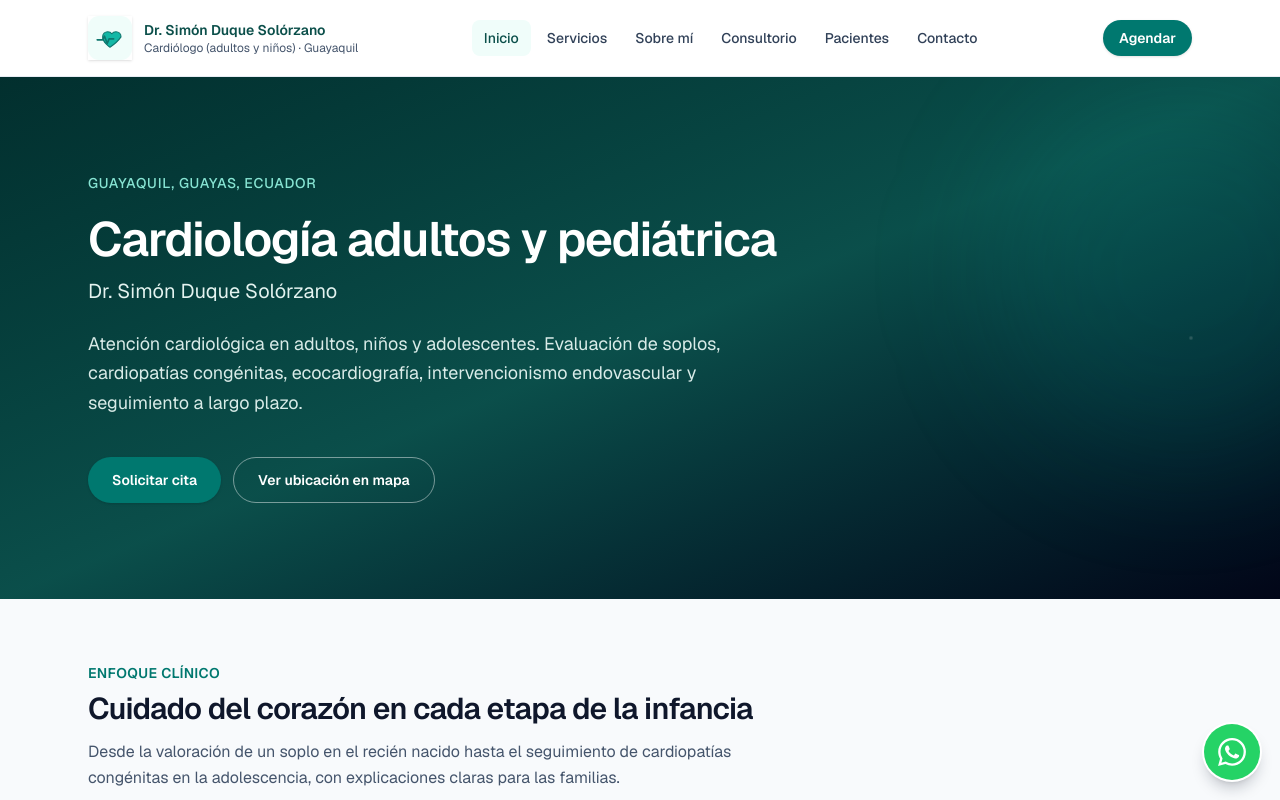
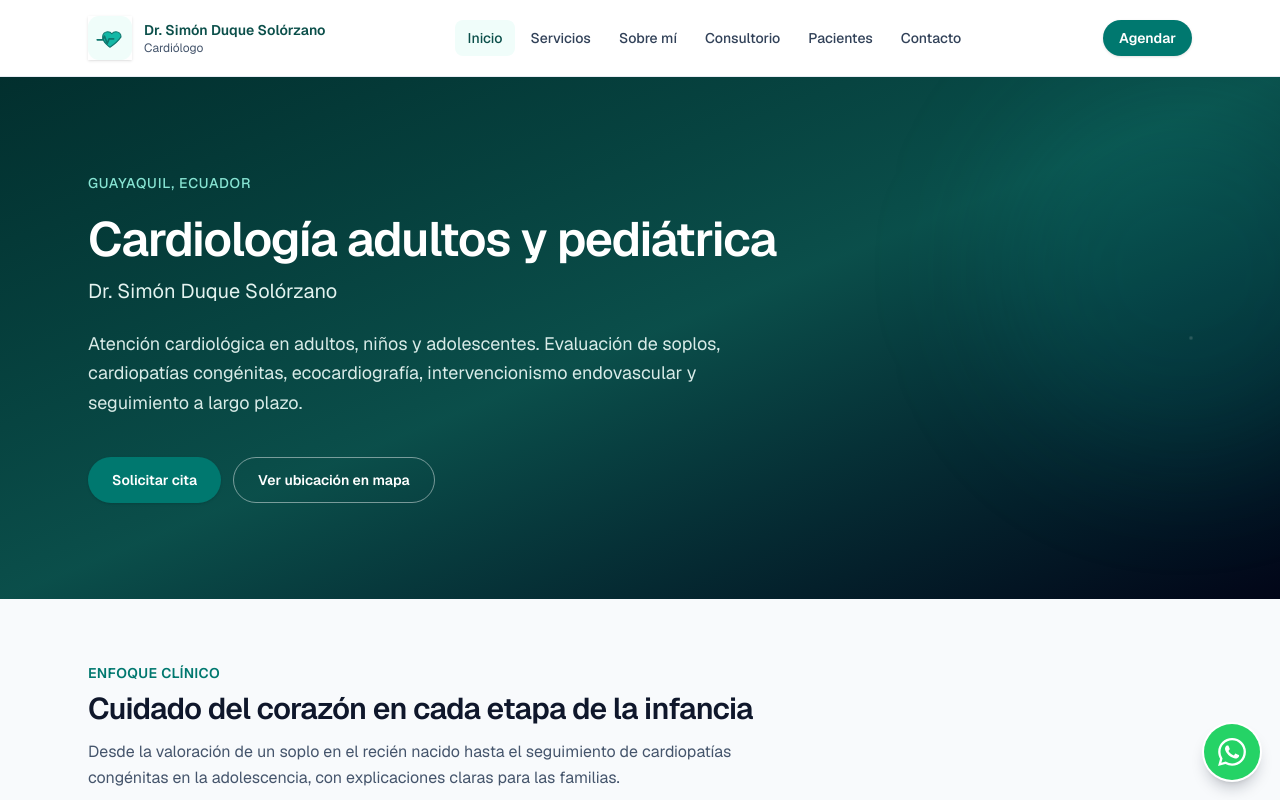
Before and after one commit to samisaac33/dr-simon-duque-web, a Next.js app: page / in a window 1280 px wide. Shown: the top 800 px of the page. Built offline with nearby package versions, Linux system fonts and the light colour scheme.

Commit message:
Simplificar subtítulo del header y ubicación en el hero
Co-authored-by: samisaac33 <samisaac33@users.noreply.github.com>

```diff
--- a/src/app/page.tsx
+++ b/src/app/page.tsx
@@ -17,7 +17,7 @@ export default function Home() {
         <div className="mx-auto grid max-w-6xl items-center gap-12 px-4 py-16 sm:px-6 sm:py-24 lg:grid-cols-[1fr_auto]">
           <div>
             <p className="text-sm font-medium uppercase tracking-wider text-teal-200/90">
-              {siteConfig.city}, {siteConfig.region}
+              {siteConfig.city}, Ecuador
             </p>
             <h1 className="mt-4 max-w-3xl text-4xl font-semibold leading-tight tracking-tight sm:text-5xl">
               {siteConfig.title}
--- a/src/components/Header.tsx
+++ b/src/components/Header.tsx
@@ -17,9 +17,7 @@ export function Header() {
             <p className="truncate text-sm font-semibold text-teal-900">
               {siteConfig.name}
             </p>
-            <p className="truncate text-xs text-slate-600">
-              {siteConfig.specialty} · {siteConfig.city}
-            </p>
+            <p className="truncate text-xs text-slate-600">Cardiólogo</p>
           </div>
         </Link>
         <nav
```
